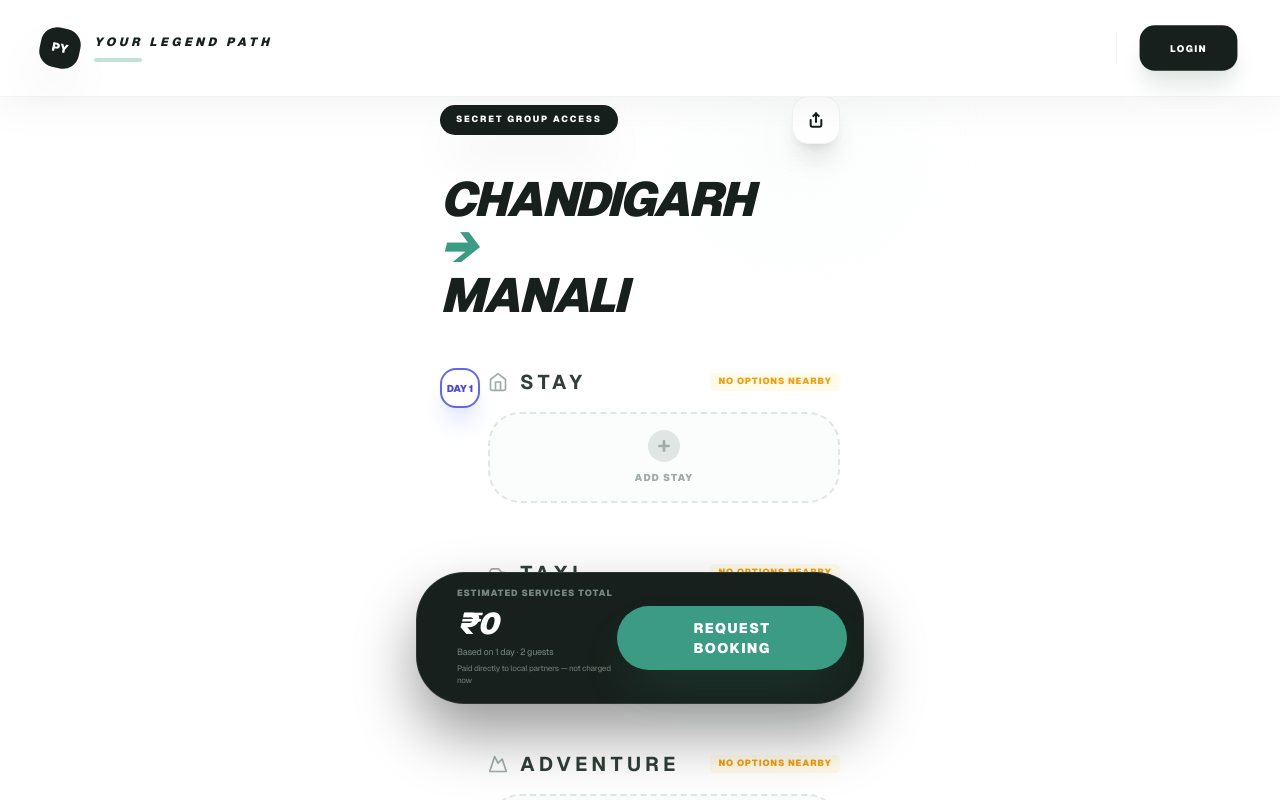
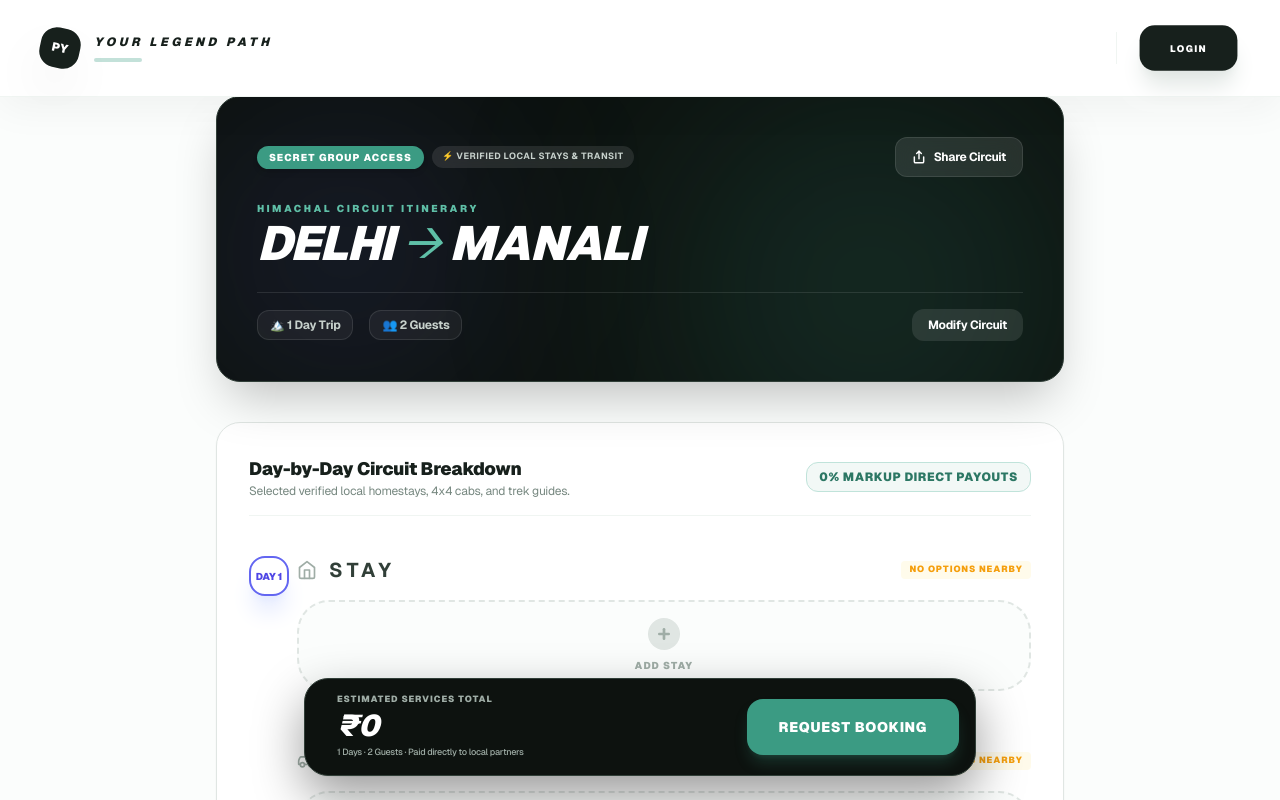
Before and after one commit to pahariyatri/local-connect-app, a Next.js app: page /en/results in a window 1280 px wide. Shown: the top 800 px of the page. Built offline with nearby package versions, Linux system fonts and the light colour scheme.

Commit message:
refactor: update UI layout, refine modal padding, and improve navigation styling across the application

```diff
--- a/app/[lang]/components/organisms/TopNavigation.tsx
+++ b/app/[lang]/components/organisms/TopNavigation.tsx
@@ -201,9 +201,10 @@ export default function TopNavigation({
                                 </Link>
                                 <Link
                                     href={`/${lang}/profile`}
-                                    className="w-10 h-10 sm:w-12 sm:h-12 rounded-xl sm:rounded-2xl bg-slate-50 border border-slate-100 flex items-center justify-center text-lg sm:text-xl hover:bg-white hover:shadow-xl hover:shadow-slate-100 transition-all group active:scale-90"
+                                    className="w-10 h-10 sm:w-12 sm:h-12 rounded-xl sm:rounded-2xl bg-slate-900 text-white flex items-center justify-center font-black text-xs sm:text-sm hover:bg-emerald-600 transition-all group active:scale-90 shadow-md border border-slate-800"
+                                    title={user?.name || "My Account"}
                                 >
-                                    <span className="group-hover:scale-110 transition-transform">👤</span>
+                                    {user?.name ? user.name.slice(0, 2).toUpperCase() : user?.phone ? user.phone.slice(-2) : "PY"}
                                 </Link>
                             </>
                         ) : (
--- a/app/[lang]/layout.tsx
+++ b/app/[lang]/layout.tsx
@@ -30,7 +30,7 @@ export default function LangLayout({
   return (
     <div
       dir={lang === "he" ? "rtl" : "ltr"}
-      className={`bg-white min-h-screen overflow-x-hidden ${showBottomNav ? "pb-20 md:pb-0" : ""}`}
+      className="bg-white min-h-screen overflow-x-hidden flex flex-col justify-between"
     >
       {!isAuthRoute && !hasOwnTopNav && <Header />}
       <div className="page-fade-in">{children}</div>
--- a/app/[lang]/page.tsx
+++ b/app/[lang]/page.tsx
@@ -146,7 +146,7 @@ export default function Home({ params }: HomeProps) { // eslint-disable-line @ty
   const exploreHref = `/${lang}/explore`;
 
   return (
-    <main className="bg-white min-h-screen antialiased selection:bg-emerald-500/30 selection:text-emerald-900 overflow-x-hidden pb-28 sm:pb-12">
+    <main className="bg-white min-h-screen antialiased selection:bg-emerald-500/30 selection:text-emerald-900 overflow-x-hidden">
       {/* ── 1 · HERO ─────────────────────────────────────────────────────── */}
       <HeroSection
         onSearch={(query) => router.push(query ? `${exploreHref}?q=${encodeURIComponent(query)}` : exploreHref)}
--- a/app/[lang]/results/page.tsx
+++ b/app/[lang]/results/page.tsx
@@ -397,33 +397,76 @@ export default function ResultsPage() {
   const res = dict.page.results;
 
   return (
-    <div className="min-h-screen bg-white pb-44">
+    <div className="min-h-screen bg-slate-50/50 pb-44">
       <TopNavigation title="Your Legend Path" />
 
-      <main className="max-w-md mx-auto px-6 pt-24 text-slate-900">
-        <header className="mb-12 animate-in fade-in slide-in-from-bottom-5 duration-700 relative">
-          <div className="absolute -top-10 -right-10 w-40 h-40 bg-emerald-50 rounded-full blur-3xl opacity-50 -z-10" />
-          <div className="flex items-center justify-between mb-8">
-            <span className="px-4 py-2 bg-slate-900 text-white text-[9px] font-black uppercase rounded-2xl tracking-[0.2em] shadow-2xl">
-              {res.access_badge || "SECRET GROUP ACCESS 🤫"}
-            </span>
-            <button onClick={handleShare} className="w-12 h-12 bg-white text-slate-900 rounded-2xl shadow-xl border border-slate-100 flex items-center justify-center hover:bg-slate-50 transition-all active:scale-90">
-              <svg xmlns="http://www.w3.org/2000/svg" width="16" height="16" viewBox="0 0 24 24" fill="none" stroke="currentColor" strokeWidth="3" strokeLinecap="round" strokeLinejoin="round"><path d="M4 12v8a2 2 0 0 0 2 2h12a2 2 0 0 0 2-2v-8" /><polyline points="16 6 12 2 8 6" /><line x1="12" x2="12" y1="2" y2="15" /></svg>
-            </button>
+      <main className="max-w-4xl mx-auto px-4 sm:px-6 pt-24 text-slate-900">
+        {/* ── 1 · HERO HEADER BANNER ───────────────────────────────────────── */}
+        <header className="mb-10 animate-in fade-in slide-in-from-bottom-4 duration-500">
+          <div className="relative bg-slate-950 text-white rounded-3xl p-6 sm:p-10 overflow-hidden shadow-2xl border border-slate-800">
+            {/* Background Decorative Glow */}
+            <div className="absolute top-0 right-0 w-96 h-96 bg-emerald-500/20 rounded-full blur-[120px] pointer-events-none" />
+            <div className="absolute bottom-0 left-0 w-64 h-64 bg-indigo-500/15 rounded-full blur-[100px] pointer-events-none" />
+
+            <div className="relative z-10 space-y-6">
+              {/* Header Badges & Actions */}
+              <div className="flex items-center justify-between gap-3 flex-wrap">
+                <div className="flex items-center gap-2">
+                  <span className="px-3 py-1 bg-emerald-500 text-white text-[9px] sm:text-[10px] font-black uppercase rounded-xl tracking-widest shadow-md">
+                    {packageIdParam ? "PUBLISHED TRIP CIRCUIT" : (res.access_badge || "SECRET GROUP ACCESS 🤫")}
+                  </span>
+                  <span className="px-2.5 py-1 bg-white/10 text-slate-300 text-[9px] font-bold uppercase rounded-xl tracking-wider backdrop-blur-md">
+                    ⚡ Verified Local Stays & Transit
+                  </span>
+                </div>
+                <button
+                  onClick={handleShare}
+                  className="h-10 px-4 bg-white/10 hover:bg-white/20 text-white rounded-xl text-xs font-bold flex items-center gap-2 transition-all backdrop-blur-md active:scale-95 border border-white/10"
+                >
+                  <svg xmlns="http://www.w3.org/2000/svg" width="14" height="14" viewBox="0 0 24 24" fill="none" stroke="currentColor" strokeWidth="2.5" strokeLinecap="round" strokeLinejoin="round"><path d="M4 12v8a2 2 0 0 0 2 2h12a2 2 0 0 0 2-2v-8" /><polyline points="16 6 12 2 8 6" /><line x1="12" x2="12" y1="2" y2="15" /></svg>
+                  <span>Share Circuit</span>
+                </button>
+              </div>
+
+              {/* Route Title */}
+              <div>
+                <span className="text-[10px] font-black text-emerald-400 uppercase tracking-[0.25em] block mb-1">
+                  Himachal Circuit Itinerary
+                </span>
+                <Typography variant="h1" className="text-3xl sm:text-5xl font-black text-white leading-tight tracking-tight uppercase italic">
+                  {originPoint || "Delhi"} <span className="text-emerald-400 font-normal">→</span> {destinations.length > 0 ? destinations.join(" → ") : "Manali"}
+                </Typography>
+              </div>
+
+              {/* Route Meta Stats Bar */}
+              <div className="pt-4 border-t border-white/10 flex flex-wrap items-center justify-between gap-4">
+                <div className="flex flex-wrap items-center gap-4 text-xs text-slate-300 font-bold">
+                  {startDate && endDate && (
+                    <span className="flex items-center gap-1.5 bg-white/5 px-3 py-1.5 rounded-xl border border-white/10">
+                      📅 {new Date(startDate).toLocaleDateString("en-IN", { day: "numeric", month: "short" })} – {new Date(endDate).toLocaleDateString("en-IN", { day: "numeric", month: "short" })}
+                    </span>
+                  )}
+                  <span className="flex items-center gap-1.5 bg-white/5 px-3 py-1.5 rounded-xl border border-white/10">
+                    🏔️ {itineraryDays.length} {itineraryDays.length === 1 ? "Day" : "Days"} Trip
+                  </span>
+                  <span className="flex items-center gap-1.5 bg-white/5 px-3 py-1.5 rounded-xl border border-white/10">
+                    👥 {guestCount} Guests
+                  </span>
+                </div>
+
+                <div className="flex items-center gap-2">
+                  {!packageIdParam && (
+                    <button
+                      onClick={() => router.push(`/${lang}/builder`)}
+                      className="px-4 py-2 rounded-xl bg-white/10 hover:bg-white/20 text-white text-xs font-bold transition-all"
+                    >
+                      Modify Circuit
+                    </button>
+                  )}
+                </div>
+              </div>
+            </div>
           </div>
-          <Typography variant="h1" className="text-5xl font-black text-slate-900 leading-[0.9] tracking-tighter uppercase italic mb-4">
-            {originPoint || "Chandigarh"} <br /> <span className="text-emerald-500">→</span> <br /> {destinations.length > 0 ? destinations.join(", ") : "Manali"}
-          </Typography>
-          {startDate && endDate && (
-            <p className="text-sm font-bold text-slate-500 uppercase tracking-widest">
-              {new Date(startDate).toLocaleDateString("en-IN", { day: "numeric", month: "short", year: "numeric" })}
-              {" – "}
-              {new Date(endDate).toLocaleDateString("en-IN", { day: "numeric", month: "short", year: "numeric" })}
-              {" · "}
-              {itineraryDays.length} {itineraryDays.length === 1 ? "day" : "days"}
-              {guestCount > 0 && ` · ${guestCount} guests`}
-            </p>
-          )}
         </header>
 
         {suggestedNearby && (
@@ -435,18 +478,28 @@ export default function ResultsPage() {
         )}
 
         {packageIdParam && !packageLoading && !packageData ? (
-          <div className="py-20 text-center">
+          <div className="py-20 text-center bg-white rounded-3xl border border-slate-200 p-8 shadow-sm">
             <p className="text-slate-500 font-medium">Package not found.</p>
             <a href={`/${pathLang}/builder`} className="text-emerald-600 font-bold mt-2 inline-block">Start planning</a>
           </div>
         ) : (servicesLoading || (packageIdParam && packageLoading)) ? (
-          <div className="flex flex-col items-center justify-center py-20">
+          <div className="flex flex-col items-center justify-center py-20 bg-white rounded-3xl border border-slate-200 shadow-sm">
             <div className="w-10 h-10 border-4 border-emerald-500 border-t-transparent rounded-full animate-spin mb-4" />
             <p className="text-slate-500 font-medium">Finding services for you...</p>
           </div>
         ) : (
-          <>
-            <div className="space-y-16">
+          <div className="bg-white rounded-3xl border border-slate-200 p-6 sm:p-8 shadow-sm space-y-10">
+            <div className="flex items-center justify-between pb-4 border-b border-slate-100">
+              <div>
+                <h3 className="text-lg font-black text-slate-900">Day-by-Day Circuit Breakdown</h3>
+                <p className="text-xs text-slate-500">Selected verified local homestays, 4x4 cabs, and trek guides.</p>
+              </div>
+              <span className="text-xs font-black text-emerald-600 uppercase tracking-wider bg-emerald-50 px-3 py-1.5 rounded-xl border border-emerald-200">
+                0% Markup Direct Payouts
+              </span>
+            </div>
+
+            <div className="space-y-12">
               {itineraryDays.map(day => {
                 const allCats = ["Stay", "Taxi", "Adventure", "Meals"];
                 const cats = packageData ? allCats.filter(c => selections[day]?.[c]) : allCats;
@@ -468,10 +521,10 @@ export default function ResultsPage() {
                 );
               })}
             </div>
+
             {!packageData && (
-              <div className="mt-20 mb-32 text-center py-12 border-t border-slate-100 animate-fade-in">
-                <div className="flex flex-col items-center gap-4">
-                  <div className="w-12 h-12 rounded-full border-4 border-emerald-500 border-t-transparent animate-spin mb-4 shadow-lg shadow-emerald-100" />
+              <div className="mt-12 text-center py-8 border-t border-slate-100 animate-fade-in">
+                <div className="flex flex-col items-center gap-3">
                   <Typography variant="h3" className="text-[10px] font-black text-slate-900 uppercase tracking-[0.3em]">
                     {res.itinerary.explore_more}
                   </Typography>
@@ -481,31 +534,29 @@ export default function ResultsPage() {
                 </div>
               </div>
             )}
-          </>
+          </div>
         )}
 
-        {/* PY-004 — trip review is the moment a traveler commits to a multi-day,
-            multi-thousand-rupee plan; until now there was no one to ask. */}
         <SupportContact
           variant="bar"
-          className="mt-12 mb-24"
+          className="mt-10 mb-20"
           heading="Questions before you send the request?"
         />
 
-        <div className="fixed bottom-24 left-0 right-0 px-6 z-50 animate-slide-up">
-          <div className="max-w-md mx-auto p-4 bg-slate-900 rounded-[3rem] shadow-[0_30px_60px_rgba(0,0,0,0.4)] flex items-center justify-between border border-white/10 backdrop-blur-xl">
-            <div className="pl-6">
-              <p className="text-[9px] font-black text-slate-500 uppercase tracking-widest leading-none mb-2">{res.footer.total}</p>
+        {/* Floating Bottom Bar */}
+        <div className="fixed bottom-6 left-0 right-0 px-4 sm:px-6 z-50 animate-slide-up">
+          <div className="max-w-2xl mx-auto p-4 bg-slate-950 text-white rounded-3xl shadow-[0_20px_50px_rgba(0,0,0,0.4)] flex items-center justify-between border border-slate-800 backdrop-blur-xl">
+            <div className="pl-2 sm:pl-4">
+              <p className="text-[9px] font-black text-slate-400 uppercase tracking-widest leading-none mb-1">{res.footer.total}</p>
               <div className="flex items-baseline gap-2">
-                <span className="text-3xl font-black text-white italic tracking-tighter">{formatINRWithSymbol(totalPrice)}</span>
+                <span className="text-2xl sm:text-3xl font-black text-white italic tracking-tight">{formatINRWithSymbol(totalPrice)}</span>
               </div>
-              <p className="text-[9px] text-slate-500 mt-1">Based on {itineraryDays.length} {itineraryDays.length === 1 ? "day" : "days"} · {guestCount || 2} guests</p>
-              <p className="text-[8px] text-slate-600 mt-1 font-medium">Paid directly to local partners — not charged now</p>
+              <p className="text-[9px] text-slate-400 mt-0.5 font-medium">{itineraryDays.length} Days · {guestCount} Guests · Paid directly to local partners</p>
             </div>
             <button
               onClick={handleBookNow}
               disabled={isBooking}
-              className="h-16 px-10 rounded-[2rem] bg-emerald-500 text-white font-black text-sm uppercase tracking-widest shadow-2xl shadow-emerald-500/20 active:scale-95 transition-all disabled:opacity-50"
+              className="h-13 sm:h-14 px-6 sm:px-8 rounded-2xl bg-emerald-500 hover:bg-emerald-400 text-white font-black text-xs sm:text-sm uppercase tracking-wider shadow-lg shadow-emerald-500/25 active:scale-95 transition-all disabled:opacity-50"
             >
               {isBooking ? "SENDING REQUEST..." : res.footer.book_now}
             </button>
--- a/app/[lang]/vendor/[id]/page.tsx
+++ b/app/[lang]/vendor/[id]/page.tsx
@@ -675,7 +675,7 @@ export default function VendorProfilePage() {
 
             {/* ── SERVICE DETAILS MODAL ─────────────────────── */}
             {isMounted && activeDetailModal && createPortal(
-                <div className="fixed inset-0 z-[99999] bg-slate-950/80 backdrop-blur-md flex items-center justify-center p-3 sm:p-4 pb-16 sm:pb-4 overflow-y-auto">
+                <div className="fixed inset-0 z-[99999] bg-slate-950/80 backdrop-blur-md flex items-center justify-center p-4 sm:p-6 overflow-y-auto">
                     <div
                         className="relative bg-white w-full max-w-lg max-h-[80vh] sm:max-h-[85vh] rounded-3xl overflow-hidden shadow-2xl flex flex-col my-auto border border-slate-100 animate-in fade-in zoom-in-95 duration-200"
                         role="dialog"
@@ -790,7 +790,7 @@ export default function VendorProfilePage() {
 
             {/* ── DIRECT BOOKING REQUEST MODAL (STREAMLINED UX) ───────────────────────── */}
             {isMounted && bookingModalService && createPortal(
-                <div className="fixed inset-0 z-[99999] bg-slate-950/80 backdrop-blur-md flex items-center justify-center p-3 sm:p-4 pb-16 sm:pb-4 overflow-y-auto">
+                <div className="fixed inset-0 z-[99999] bg-slate-950/80 backdrop-blur-md flex items-center justify-center p-4 sm:p-6 overflow-y-auto">
                     <div
                         className="relative bg-white w-full max-w-md max-h-[80vh] sm:max-h-[85vh] rounded-3xl overflow-hidden shadow-2xl flex flex-col my-auto border border-slate-100 animate-in fade-in zoom-in-95 duration-200"
                         role="dialog"
@@ -838,17 +838,6 @@ export default function VendorProfilePage() {
                                     </button>
                                 </div>
                             )}
-
-                            {/* Zero Deposit Trust Banner */}
-                            <div className="p-3.5 rounded-2xl bg-emerald-50 border border-emerald-200/60 flex items-start gap-2.5 text-emerald-950">
-                                <span className="text-base leading-none">⚡</span>
-                                <div className="space-y-0.5 text-xs">
-                                    <p className="font-black text-emerald-900">Zero Upfront Payment Required</p>
-                                    <p className="text-[11px] text-emerald-800 leading-snug">
-                                        Host confirms date availability directly with you. Pay remainder on arrival.
-                                    </p>
-                                </div>
-                            </div>
 
                             {/* Date Selection — input-like trigger that opens a range calendar */}
                             <div className="space-y-2">
```
